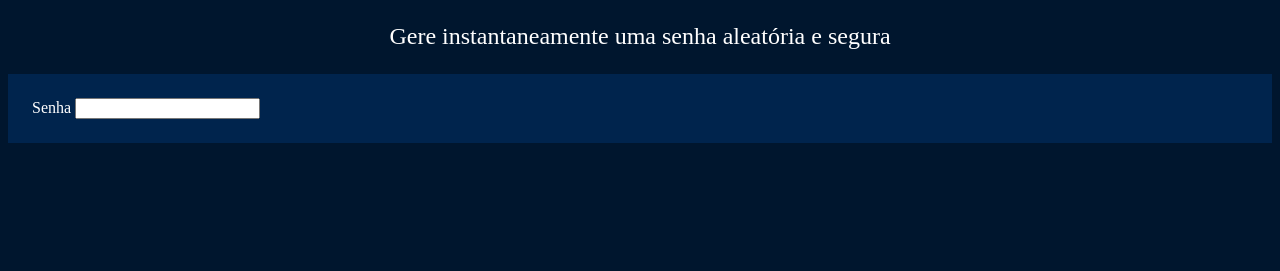
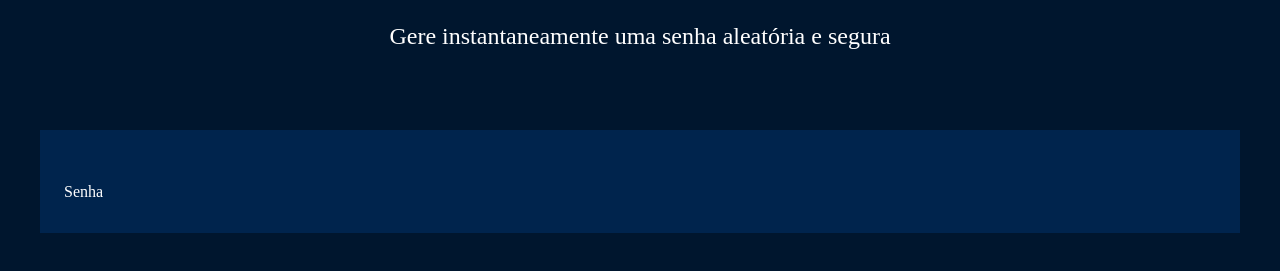
Before and after one commit to bryanmiranha/Gerador-de-Senha, a plain HTML site: page index.html in a window 1280 px wide. Shown: the part 195-466 px from the top of the page. Drawn offline with Linux system fonts and the light colour scheme.

Commit message:
Add files via upload

```diff
--- a/index.html
+++ b/index.html
@@ -8,6 +8,7 @@
 </head>
 
 <body>
+    <section class="conteudo">
         <div class="conteudo-titulo">
             <img src="unlock.svg" alt="cadeado fechado">
             <h2 class="titulo-principal">Gerador de senha</h2>
@@ -17,6 +18,7 @@
             <label for="senha">Senha</label>
             <input name="senha" type="text" id="campo-senha">
         </div>
+    </section>
 </body>
 
 </html>
--- a/style.css
+++ b/style.css
@@ -35,7 +35,25 @@ body{
 }
 
 .conteudo-senha{
+    margin-top: 80px;
     background-color: var(--fundo-senha);
     padding: 24px;
     border-radius: 6px solid var(--borda);
 }
+
+#campo-senha{
+    background-color: var(--fundo-senha);
+    border: none;
+    color: var(--branco);
+    font-family: var(--roboto-mono);
+    font-size: 40px;
+}
+
+#campo-senha:focus{
+    outline: none;
+}
+
+.conteudo{
+    max-width: 1200px;
+    margin: 0 auto;
+}
```
Lines whose indentation alone changed are shown as unchanged.
